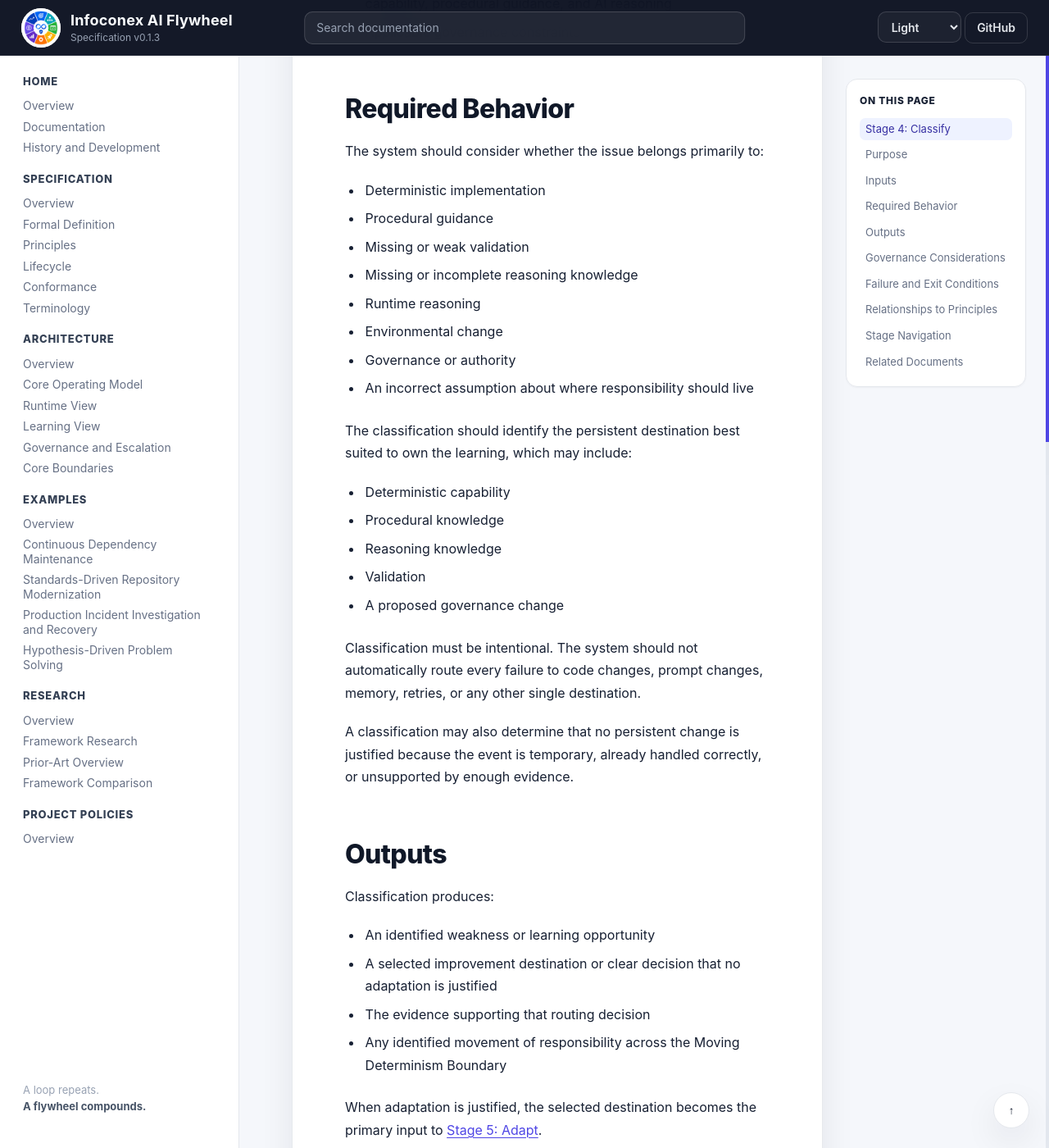
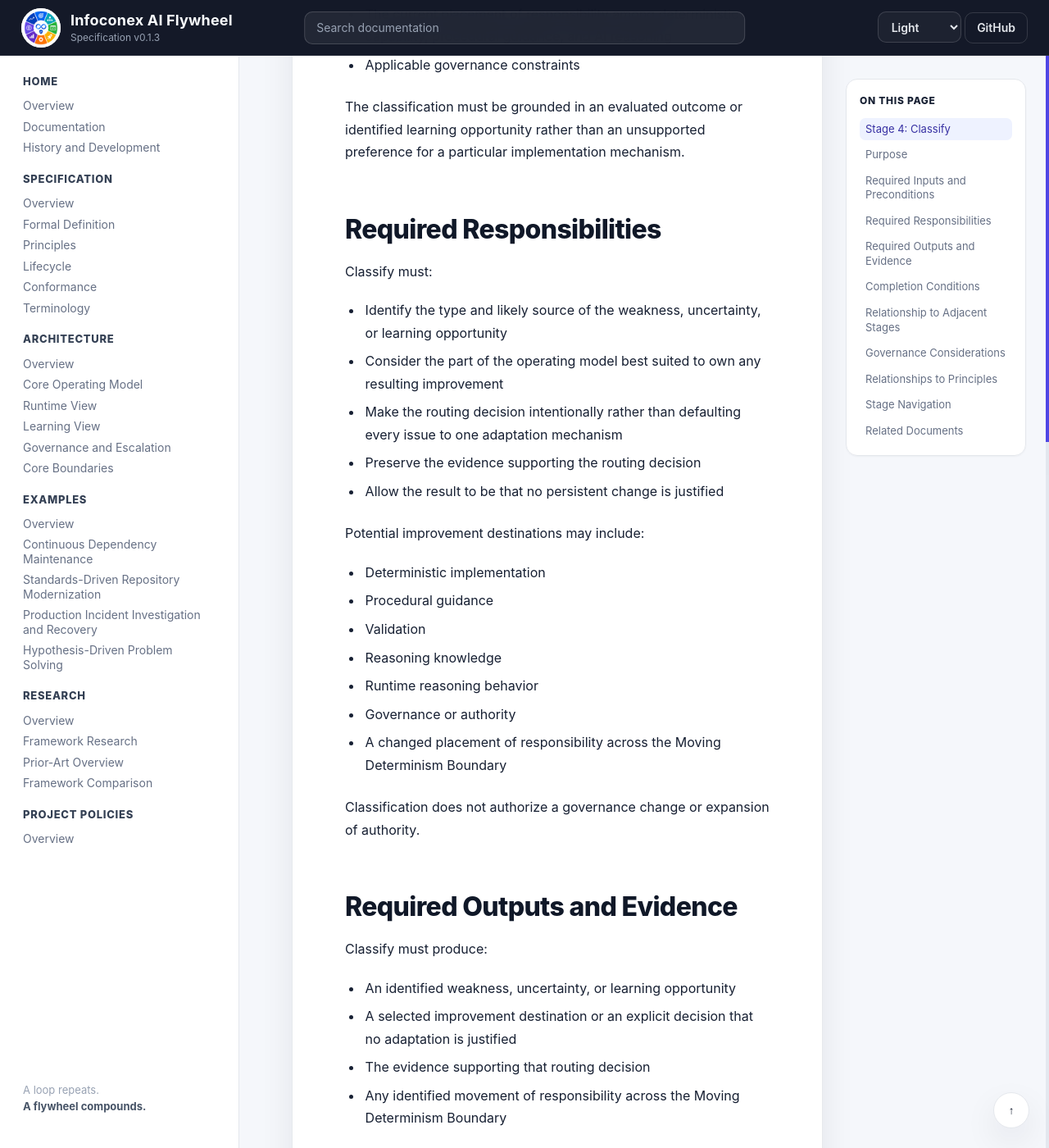
Before and after one commit to infoconex/ai-flywheel, a Jekyll site: the page built from docs/specification/lifecycle/04-classify.md, in a window 1280 px wide and 1400 px high, scrolled down 1033 px. Shown: the whole window at 82% size. Built offline with Jekyll 4.4.1, drawn with Linux system fonts in a browser that asks for light colours; our own code applies the rules of GitHub Pages for plain Markdown files; some of the changed text lies outside the part shown.

Commit message:
Define Classify stage contract

```diff
--- a/docs/specification/lifecycle/04-classify.md
+++ b/docs/specification/lifecycle/04-classify.md
@@ -10,9 +10,9 @@ At this stage, the Flywheel asks:
 
 > **Where should this learning live?**
 
-## Inputs
+## Required Inputs and Preconditions
 
-Classification receives:
+Classify requires:
 
 - The assessed outcome from [Stage 3: Evaluate](03-evaluate.md)
 - The evidence supporting that assessment
@@ -20,41 +20,50 @@ Classification receives:
 - The current placement of responsibility among deterministic capability, procedural guidance, and AI reasoning
 - Applicable governance constraints
 
-## Required Behavior
+The classification must be grounded in an evaluated outcome or identified learning opportunity rather than an unsupported preference for a particular implementation mechanism.
 
-The system should consider whether the issue belongs primarily to:
+## Required Responsibilities
+
+Classify must:
+
+- Identify the type and likely source of the weakness, uncertainty, or learning opportunity
+- Consider the part of the operating model best suited to own any resulting improvement
+- Make the routing decision intentionally rather than defaulting every issue to one adaptation mechanism
+- Preserve the evidence supporting the routing decision
+- Allow the result to be that no persistent change is justified
+
+Potential improvement destinations may include:
 
 - Deterministic implementation
 - Procedural guidance
-- Missing or weak validation
-- Missing or incomplete reasoning knowledge
-- Runtime reasoning
-- Environmental change
+- Validation
+- Reasoning knowledge
+- Runtime reasoning behavior
 - Governance or authority
-- An incorrect assumption about where responsibility should live
+- A changed placement of responsibility across the Moving Determinism Boundary
 
-The classification should identify the persistent destination best suited to own the learning, which may include:
+Classification does not authorize a governance change or expansion of authority.
 
-- Deterministic capability
-- Procedural knowledge
-- Reasoning knowledge
-- Validation
-- A proposed governance change
+## Required Outputs and Evidence
 
-Classification must be intentional. The system should not automatically route every failure to code changes, prompt changes, memory, retries, or any other single destination.
+Classify must produce:
 
-A classification may also determine that no persistent change is justified because the event is temporary, already handled correctly, or unsupported by enough evidence.
-
-## Outputs
-
-Classification produces:
-
-- An identified weakness or learning opportunity
-- A selected improvement destination or clear decision that no adaptation is justified
+- An identified weakness, uncertainty, or learning opportunity
+- A selected improvement destination or an explicit decision that no adaptation is justified
 - The evidence supporting that routing decision
 - Any identified movement of responsibility across the Moving Determinism Boundary
 
-When adaptation is justified, the selected destination becomes the primary input to [Stage 5: Adapt](05-adapt.md).
+## Completion Conditions
+
+Classify is complete when the evidence supports an explicit decision about where the learning should be addressed or that no durable adaptation is justified.
+
+The stage contract is not satisfied by forcing a change solely to continue the lifecycle.
+
+## Relationship to Adjacent Stages
+
+Classify consumes the supported assessment and learning opportunities produced by [Stage 3: Evaluate](03-evaluate.md).
+
+When adaptation is justified, the selected improvement destination and supporting evidence become the primary inputs to [Stage 5: Adapt](05-adapt.md).
 
 ## Governance Considerations
 
@@ -63,16 +72,6 @@ Classification may identify a governance weakness or suggest that the AI's autho
 A proposed Governance Policy change remains subject to human authorization.
 
 The Flywheel may determine on its own that more conservative behavior or additional escalation is appropriate when evidence shows increased risk or uncertainty, as long as that change remains within existing authority.
-
-## Failure and Exit Conditions
-
-Classification should return to evaluation or observation when the evidence is too weak to responsibly identify the issue.
-
-It should advance to adaptation when a supported improvement destination has been identified.
-
-It may exit without adaptation when the current operating model behaved correctly and no durable improvement is justified.
-
-It must not force a change merely to complete the lifecycle.
 
 ## Relationships to Principles
 
```
